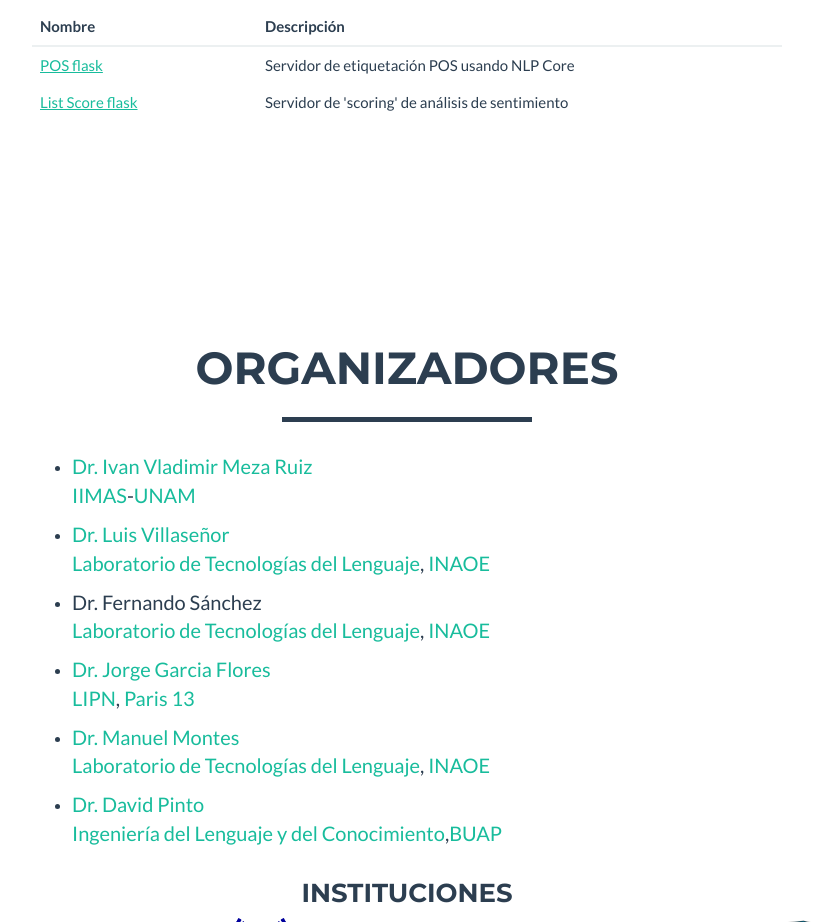
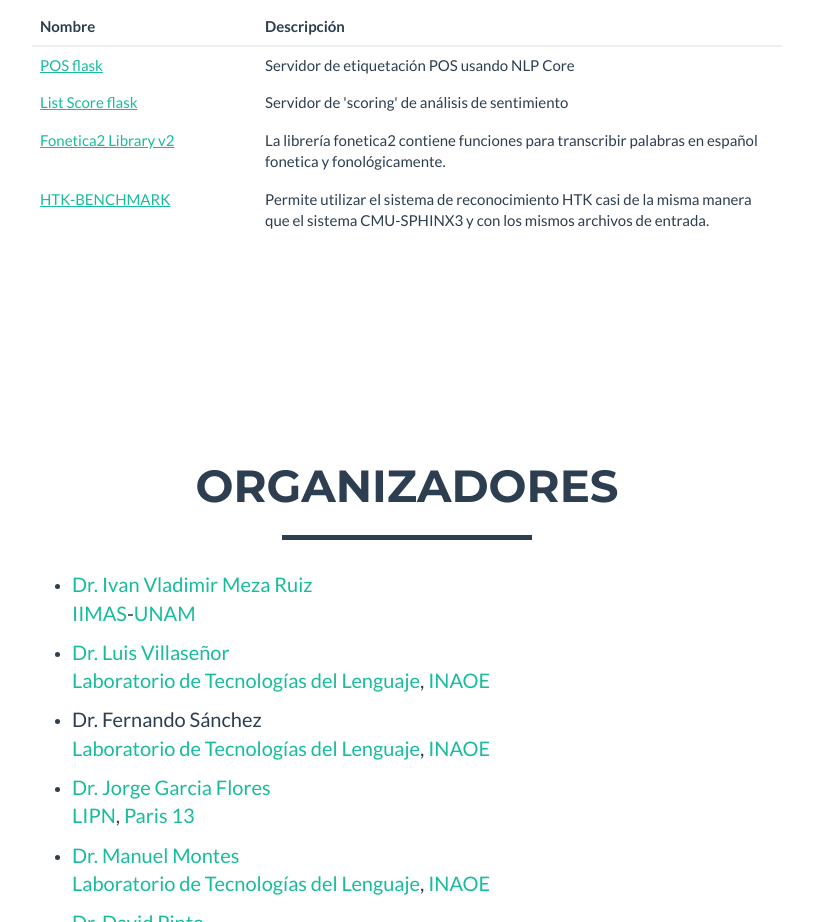
Before and after one commit to jakaton/jakaton.github.io, a plain HTML site: page index.html in a window 1280 px wide. Shown: the part 3210-4132 px from the top of the page, without its empty margins (233-1046 px from the left). Drawn offline with nearby package versions, Linux system fonts and the light colour scheme.

Commit message:
CIEMPIESS tools

```diff
--- a/index.html
+++ b/index.html
@@ -228,6 +228,14 @@
 						<td><a href="https://github.com/jakaton/listscore_flask">List Score flask</a></td>
 						<td>Servidor de  'scoring'  de análisis de sentimiento</td>
 					</tr>
+					<tr>
+						<td><a href="http://www.ciempiess.org/downloads">Fonetica2 Library v2</a></td>
+						<td>La librería fonetica2 contiene funciones para transcribir palabras en español fonetica y fonológicamente. </td>
+					</tr>
+					<tr>
+						<td><a href="http://www.ciempiess.org/downloads">HTK-BENCHMARK</a></td>
+						<td>Permite utilizar el sistema de reconocimiento HTK casi de la misma manera que el sistema CMU-SPHINX3 y con los mismos archivos de entrada.</td>
+					</tr>
 
 					</tbody>
 					</table>
```
